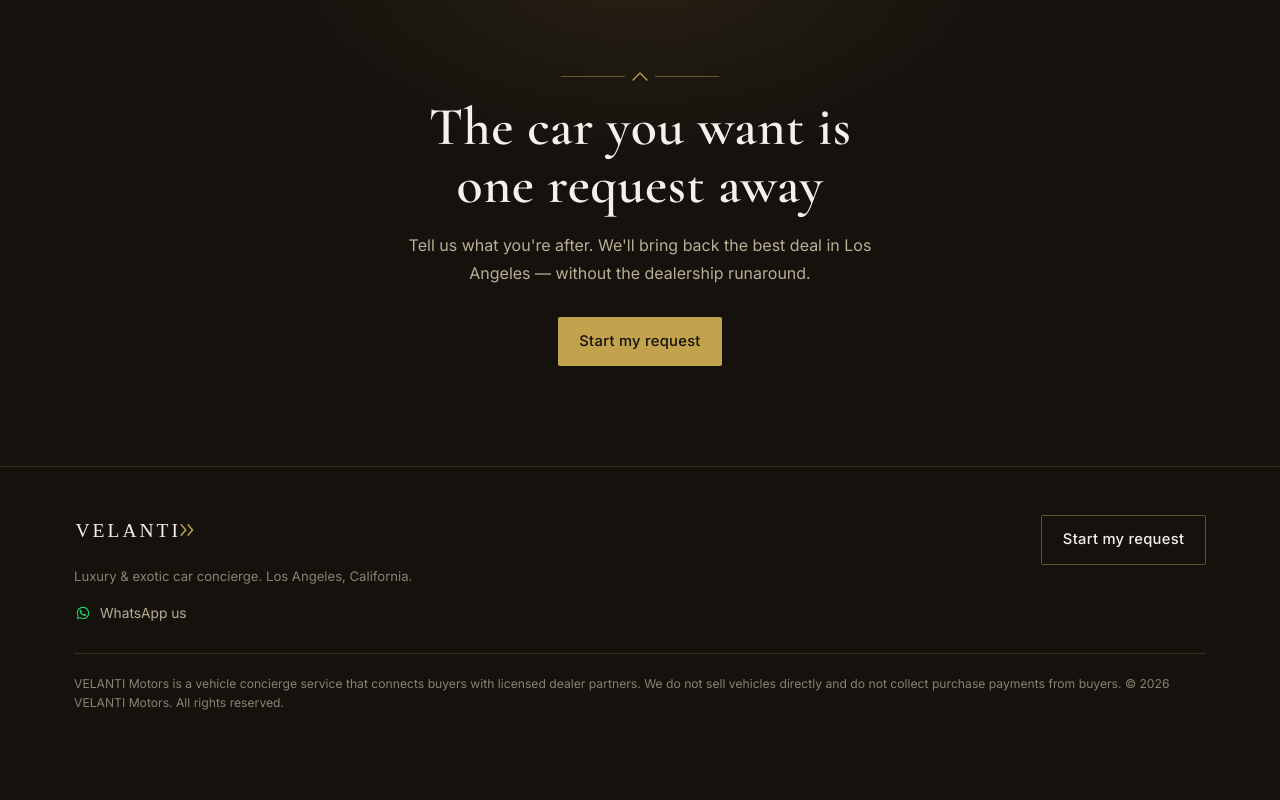
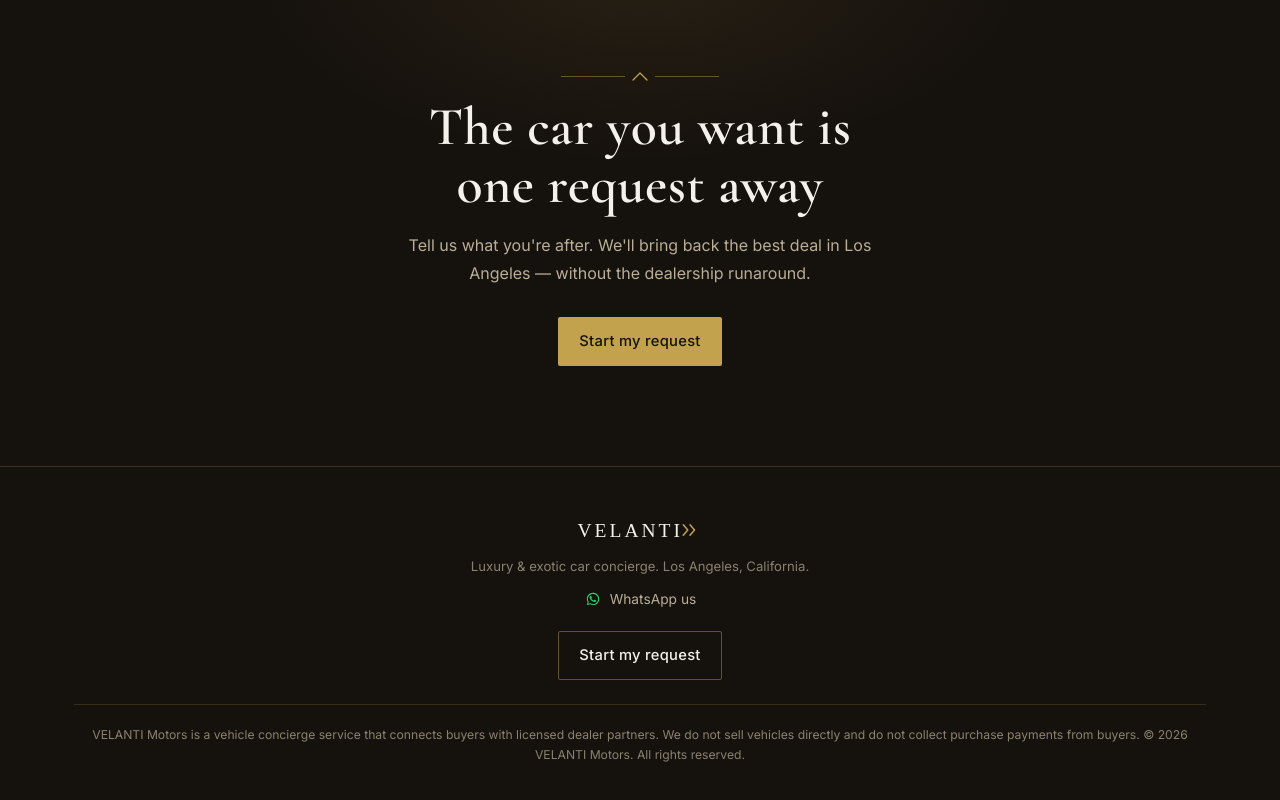
Before and after one commit to sezeryildirir/Velanti, a plain HTML site: page index.html in a window 1280 px wide. Shown: the part 4003-4803 px from the top of the page. Before the commit the page ends 4755 px from the top, so only its background shows below. Drawn offline with nearby package versions, Linux system fonts and the light colour scheme.

Commit message:
Refactor footer layout and styles for better alignment

```diff
--- a/index.html
+++ b/index.html
@@ -134,14 +134,15 @@
   .final p{color:var(--muted);max-width:46ch;margin:0 auto 30px}
 
   footer{border-top:1px solid var(--line);padding:48px 0 40px}
-  .foot{display:flex;justify-content:space-between;align-items:flex-start;gap:24px;flex-wrap:wrap}
-  .foot p{font-size:.82rem;color:var(--dim);max-width:48ch;margin-top:12px}
-  .legal{font-size:.76rem;color:var(--dim);margin-top:22px;border-top:1px solid var(--line);padding-top:20px;line-height:1.6}
+  .foot{display:flex;flex-direction:column;align-items:center;text-align:center;gap:20px}
+  .foot > div{display:flex;flex-direction:column;align-items:center;gap:10px}
+  .foot p{font-size:.82rem;color:var(--dim);max-width:48ch;margin-top:0}
+  .legal{font-size:.76rem;color:var(--dim);text-align:center;margin-top:24px;border-top:1px solid var(--line);padding-top:20px;line-height:1.6}
 
   .wa{position:fixed;right:22px;bottom:22px;z-index:60;width:58px;height:58px;border-radius:50%;background:#25D366;display:flex;align-items:center;justify-content:center;box-shadow:0 8px 24px rgba(0,0,0,.45);transition:transform .18s ease}
   .wa:hover{transform:scale(1.06)}
   .wa svg{width:32px;height:32px}
-  .wa-foot{display:inline-flex;align-items:center;gap:8px;color:var(--muted);font-size:.86rem;margin-top:14px}
+  .wa-foot{display:inline-flex;align-items:center;gap:8px;color:var(--muted);font-size:.86rem;margin-top:0}
   .wa-foot svg{width:18px;height:18px}
   .wa-foot:hover{color:#25D366}
 
```
